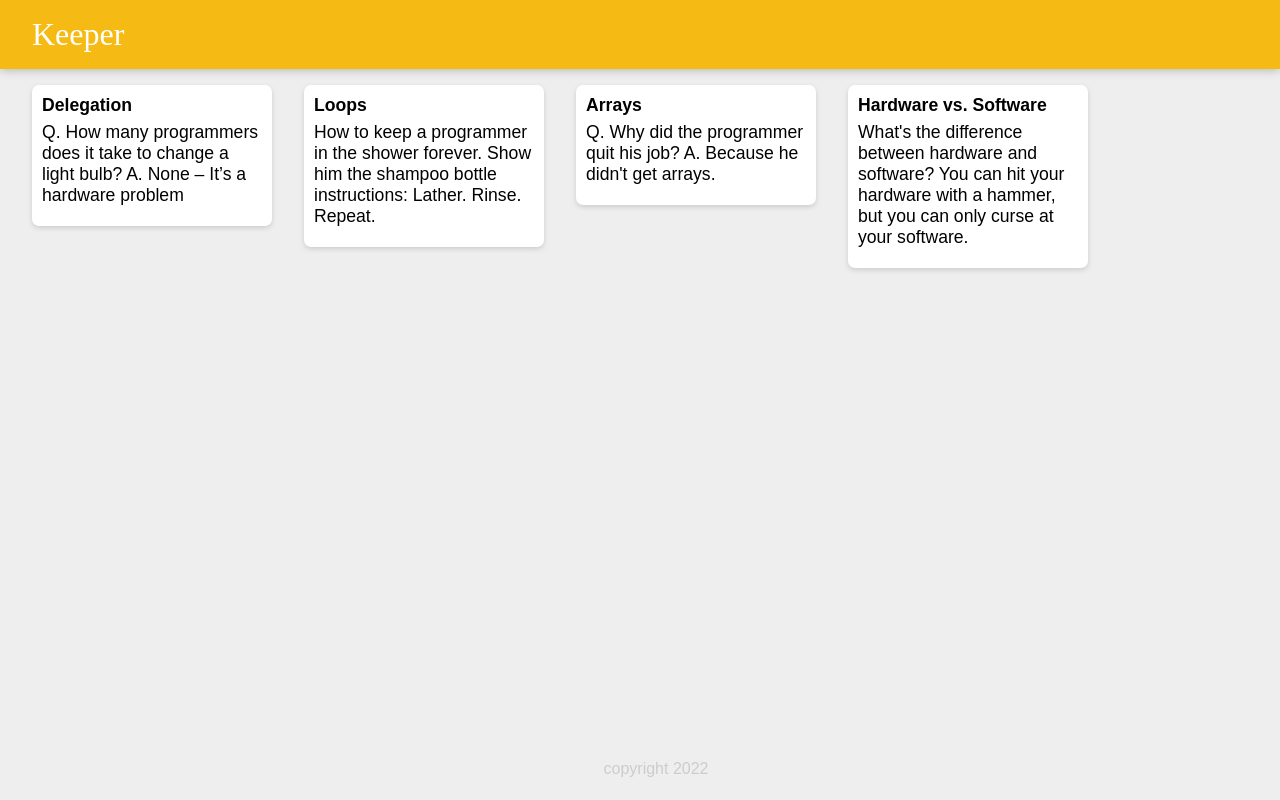
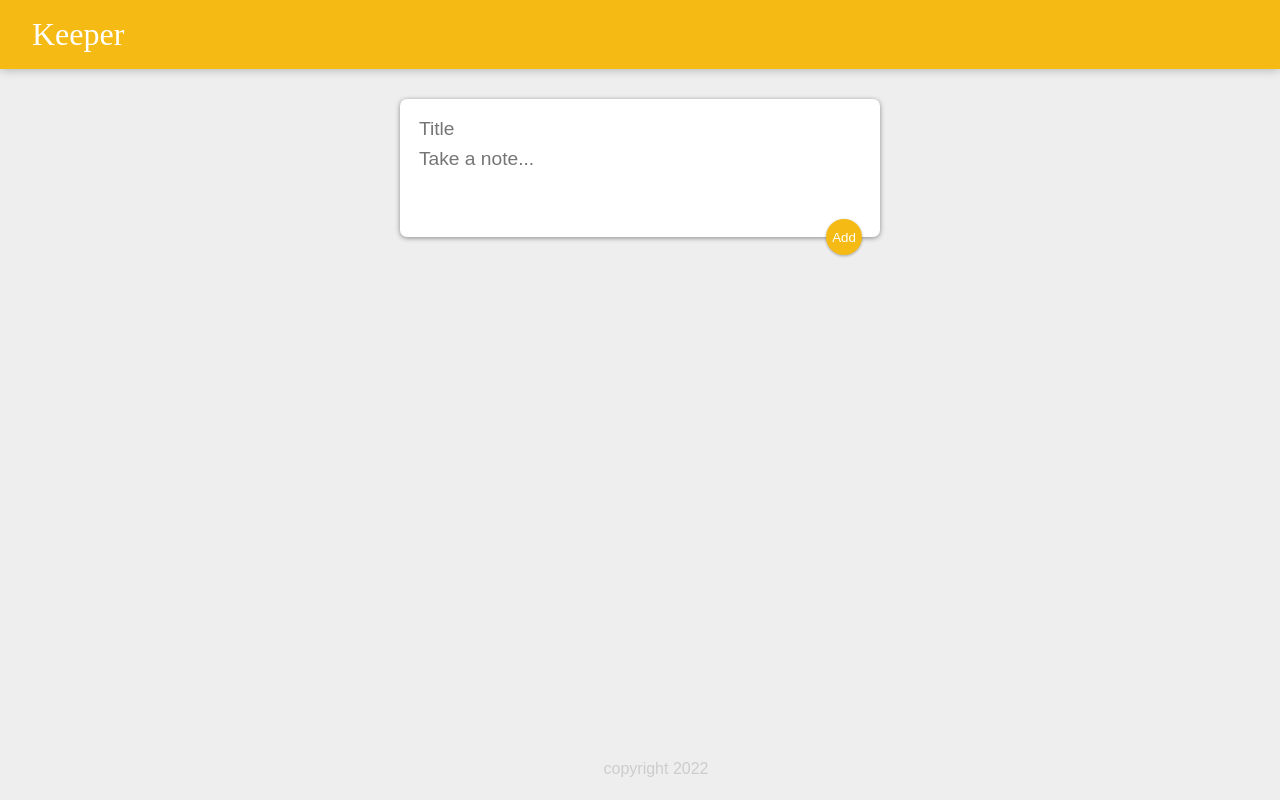
Before and after one commit to majid-2002/Udemy-Introduction-To-ReactJS, a React (Create React App) app: page / in a window 1280 px wide. Built offline with nearby package versions, Linux system fonts and the light colour scheme.

Commit message:
notes able to add

```diff
--- a/public/styles.css
+++ b/public/styles.css
@@ -3,9 +3,11 @@
   margin: 0;
   box-sizing: border-box;
 }
+
 html {
   font-family: "Montserrat", sans-serif;
 }
+
 body {
   background: #eee;
   padding: 0 16px;
@@ -35,6 +37,7 @@
 footer p {
   color: #ccc;
 }
+
 .note {
   background: #fff;
   border-radius: 7px;
@@ -44,13 +47,62 @@
   margin: 16px;
   float: left;
 }
+
 .note h1 {
   font-size: 1.1em;
   margin-bottom: 6px;
 }
+
 .note p {
   font-size: 1.1em;
   margin-bottom: 10px;
   white-space: pre-wrap;
   word-wrap: break-word;
 }
+
+.note button {
+  position: relative;
+  float: right;
+  margin-right: 10px;
+  color: #f5ba13;
+  border: none;
+  width: 56px;
+  height: 36px;
+  cursor: pointer;
+  outline: none;
+}
+
+form {
+  position: relative;
+  width: 480px;
+  margin: 30px auto 20px ;
+  background: #fff;
+  padding: 15px;
+  border-radius: 7px;
+  box-shadow: 0 1px 5px rgb(138, 137, 137);
+}
+
+form input, form textarea {
+  width: 100%;
+  border: none;
+  padding: 4px;
+  outline: none;
+  font-size: 1.2em;
+  font-family: inherit;
+  resize: none;
+}
+
+form button {
+  position: absolute;
+  right: 18px;
+  bottom: -18px;
+  background: #f5ba13;
+  color: #fff;
+  border: none;
+  border-radius: 50%;
+  width: 36px;
+  height: 36px;
+  box-shadow: 0 1px 3px rgba(0, 0, 0, 0.3);
+  cursor: pointer;
+  outline: none;
+}
--- a/src/components/App.jsx
+++ b/src/components/App.jsx
@@ -1,20 +1,34 @@
-/* eslint-disable */
-import React from "react";
+import React, { useState } from "react";
 import Header from "./Header";
+import Footer from "./Footer";
 import Note from "./Note";
-import Footer from "./Footer";
-import notes from "../notes.js";
+import CreateArea from "./CreateArea";
 
 function App() {
+  const [notes, setNotes] = useState([]);
+
+  function addNote(newNote) {
+    setNotes((prev) => {
+      return [...prev, newNote];
+    });
+  }
+
+
   return (
     <div>
-      <Header></Header>
-      {notes.map((note) => {
+      <Header />
+      <CreateArea onAdd={addNote} />
+      {notes.map((noteItem, index) => {
         return (
-          <Note key={note.key} title={note.title} content={note.content} />
+          <Note
+            key={index}
+            id={index}
+            title={noteItem.title}
+            content={noteItem.content}
+          />
         );
       })}
-      <Footer></Footer>
+      <Footer />
     </div>
   );
 }
--- /dev/null
+++ b/src/components/CreateArea.jsx
@@ -0,0 +1,45 @@
+import React, {useState} from "react";
+
+function CreateArea(props) {
+
+  const [note, setNote] = useState({
+    title: "",
+    content: ""
+  })
+
+
+  function handleChange(e){
+    const {name, value} = e.target; //* get the event source (button) name and value
+
+    setNote(function (prevValue) {  //* call the set contact method of useState
+      return{
+        ...prevValue, //* spread operator in javascript to access all the values inside a object
+        [name]: value
+      }
+     })
+  }
+
+  function submitNote(event) {
+    props.onAdd(note);
+    setNote({
+      title: "",
+      content: ""
+    });
+    event.preventDefault();
+  }
+
+
+  return (
+    <div>
+      <form onSubmit={submitNote}>
+        <input name="title" placeholder="Title" onChange={handleChange} value={note.title}/>
+        <textarea name="content" placeholder="Take a note..." rows="3" onChange={handleChange} value={note.content} />
+        <button onClick={submitNote}>Add</button>
+      </form>
+    </div>
+  );
+
+
+}
+
+export default CreateArea;
--- a/src/components/Note.jsx
+++ b/src/components/Note.jsx
@@ -1,12 +1,14 @@
 import React from "react";
 
+function Note(props) {
 
-
-function Note(props){
-    return <div className="note">
-        <h1>{props.title}</h1>
-        <p>{props.content}</p>
+  return (
+    <div className="note">
+      <h1>{props.title}</h1>
+      <p>{props.content}</p>
+      <button>DELETE</button>
     </div>
+  );
 }
 
 export default Note;
```
